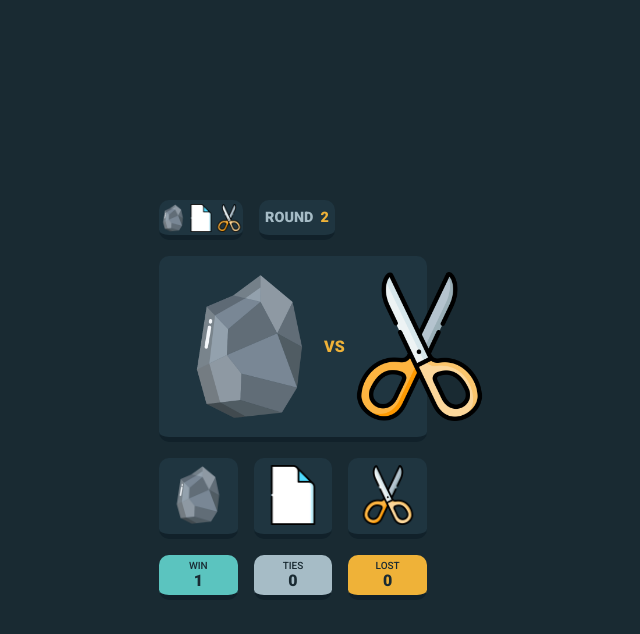
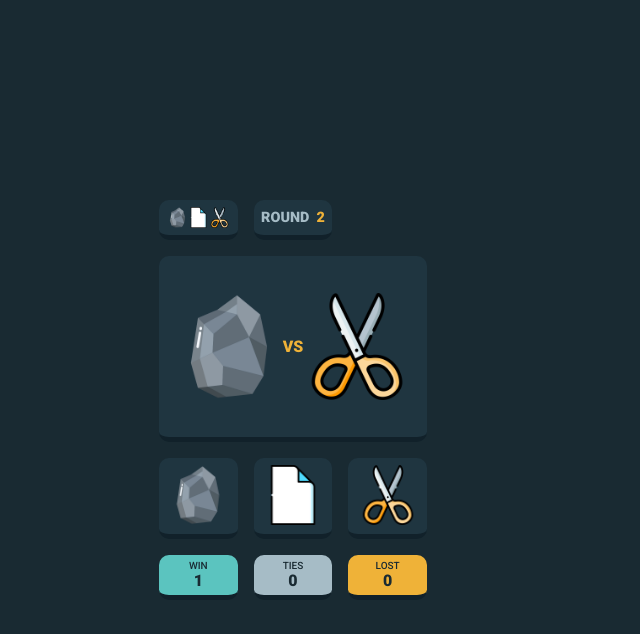
Before and after one commit to AdrianGallano/rock-paper-scissor-js, a plain HTML site: page index.html in a window 1280 px wide. Both pictures are taken after a click on the button 545 px from the left and 498 px from the top of the page. Shown: the whole page, without its empty margins (347-987 px from the left). Drawn offline with Linux system fonts and the light colour scheme.

Commit message:
Fix img bug

```diff
--- a/index.css
+++ b/index.css
@@ -79,7 +79,7 @@ main{
 }
 
 .logo img{
-    height: 80%;
+    height: 60%;
     width: auto;
 }
 
@@ -106,8 +106,9 @@ main{
 
 .playcontent img{
     display: none;
+    object-fit: contain;
     height: 100%;
-    width: auto;
+    width: 100%;
 }
 
 .vs{
```
